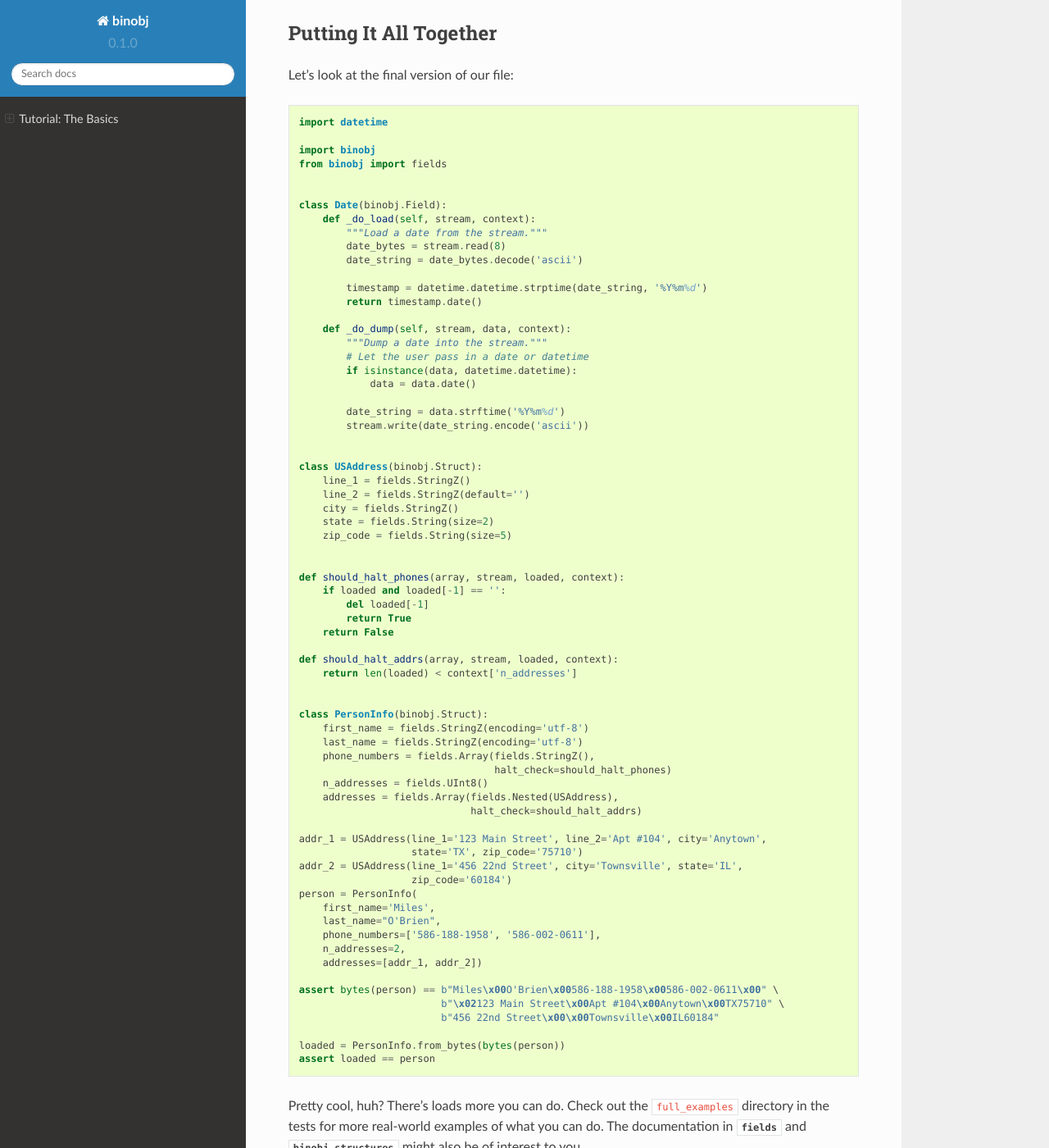
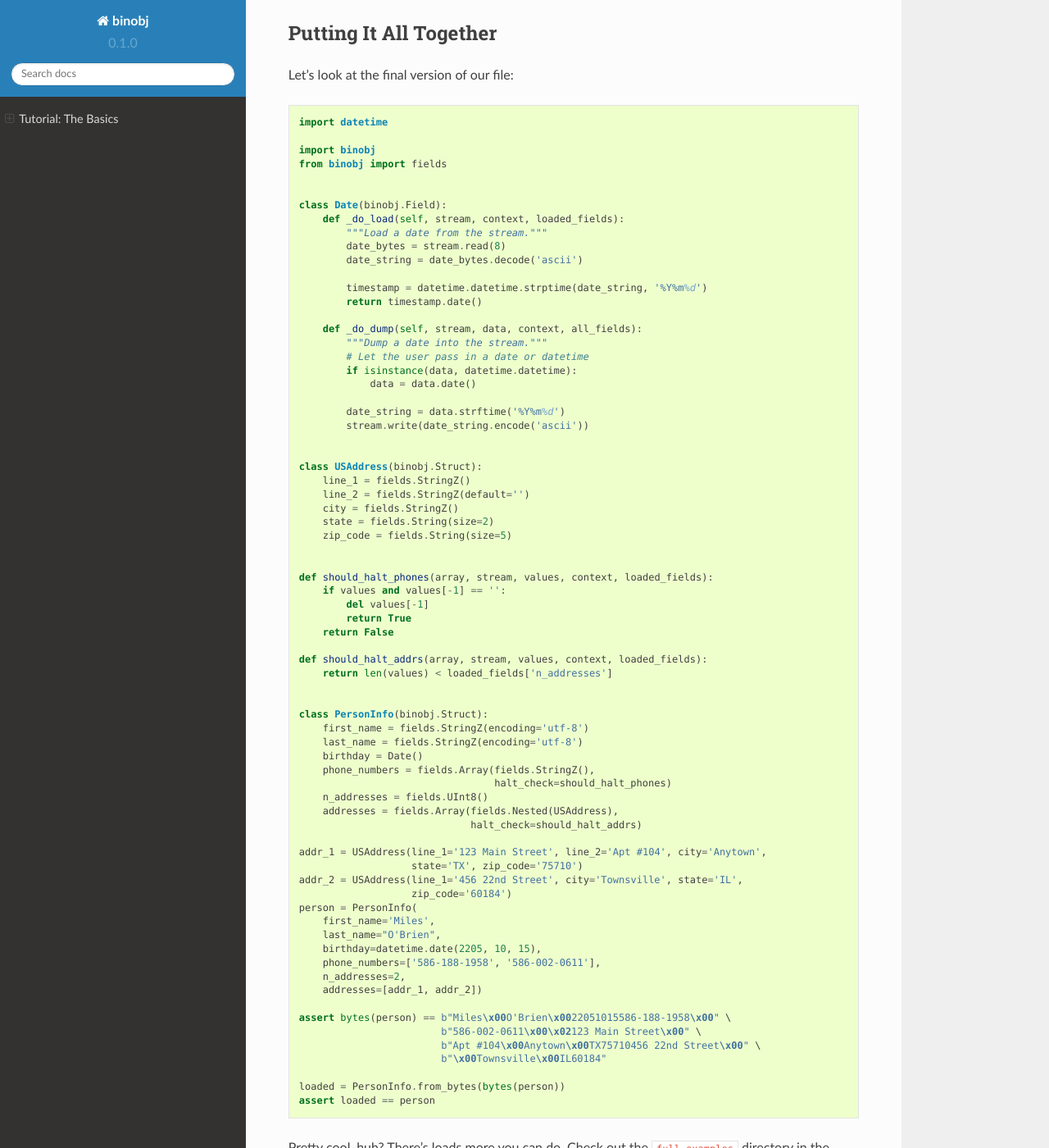
Before and after one commit to dargueta/binobj, a Sphinx documentation site: the page built from docs/source/basics.rst, in a window 1280 px wide and 1400 px high, scrolled down 5299 px. Shown: the whole window at 82% size. Built offline with Sphinx 7.4.7 and the Read the Docs theme 2.0.0, drawn with Linux system fonts in a browser that asks for light colours.

Commit message:
Add another bugfix to the changelog

```diff
--- a/CHANGELOG.rst
+++ b/CHANGELOG.rst
@@ -10,6 +10,9 @@ Released: 2018-XX-XX
 Bugfixes
 ~~~~~~~~
 
+* Fixed argument names in overridden methods of some fields differing from their
+  superclass' signature. Affects ``Integer``, ``String``, ``StringZ`` and
+  ``VariableLengthInteger``.
 * Changed ``BytesIO`` in documentation to ``BufferedIOBase`` since ``FileIO`` is
   also a legitimate input type.
 
--- a/docs/source/basics.rst
+++ b/docs/source/basics.rst
@@ -303,7 +303,7 @@ Let's look at the final version of our file:
 
 
     class Date(binobj.Field):
-        def _do_load(self, stream, context):
+        def _do_load(self, stream, context, loaded_fields):
             """Load a date from the stream."""
             date_bytes = stream.read(8)
             date_string = date_bytes.decode('ascii')
@@ -311,7 +311,7 @@ Let's look at the final version of our file:
             timestamp = datetime.datetime.strptime(date_string, '%Y%m%d')
             return timestamp.date()
 
-        def _do_dump(self, stream, data, context):
+        def _do_dump(self, stream, data, context, all_fields):
             """Dump a date into the stream."""
             # Let the user pass in a date or datetime
             if isinstance(data, datetime.datetime):
@@ -329,19 +329,20 @@ Let's look at the final version of our file:
         zip_code = fields.String(size=5)
 
 
-    def should_halt_phones(array, stream, loaded, context):
-        if loaded and loaded[-1] == '':
-            del loaded[-1]
+    def should_halt_phones(array, stream, values, context, loaded_fields):
+        if values and values[-1] == '':
+            del values[-1]
             return True
         return False
 
-    def should_halt_addrs(array, stream, loaded, context):
-        return len(loaded) < context['n_addresses']
+    def should_halt_addrs(array, stream, values, context, loaded_fields):
+        return len(values) < loaded_fields['n_addresses']
 
 
     class PersonInfo(binobj.Struct):
         first_name = fields.StringZ(encoding='utf-8')
         last_name = fields.StringZ(encoding='utf-8')
+        birthday = Date()
         phone_numbers = fields.Array(fields.StringZ(),
                                      halt_check=should_halt_phones)
         n_addresses = fields.UInt8()
@@ -355,13 +356,15 @@ Let's look at the final version of our file:
     person = PersonInfo(
         first_name='Miles',
         last_name="O'Brien",
+        birthday=datetime.date(2205, 10, 15),
         phone_numbers=['586-188-1958', '586-002-0611'],
         n_addresses=2,
         addresses=[addr_1, addr_2])
 
-    assert bytes(person) == b"Miles\x00O'Brien\x00586-188-1958\x00586-002-0611\x00" \
-                            b"\x02123 Main Street\x00Apt #104\x00Anytown\x00TX75710" \
-                            b"456 22nd Street\x00\x00Townsville\x00IL60184"
+    assert bytes(person) == b"Miles\x00O'Brien\x0022051015586-188-1958\x00" \
+                            b"586-002-0611\x00\x02123 Main Street\x00" \
+                            b"Apt #104\x00Anytown\x00TX75710456 22nd Street\x00" \
+                            b"\x00Townsville\x00IL60184"
 
     loaded = PersonInfo.from_bytes(bytes(person))
     assert loaded == person
```
